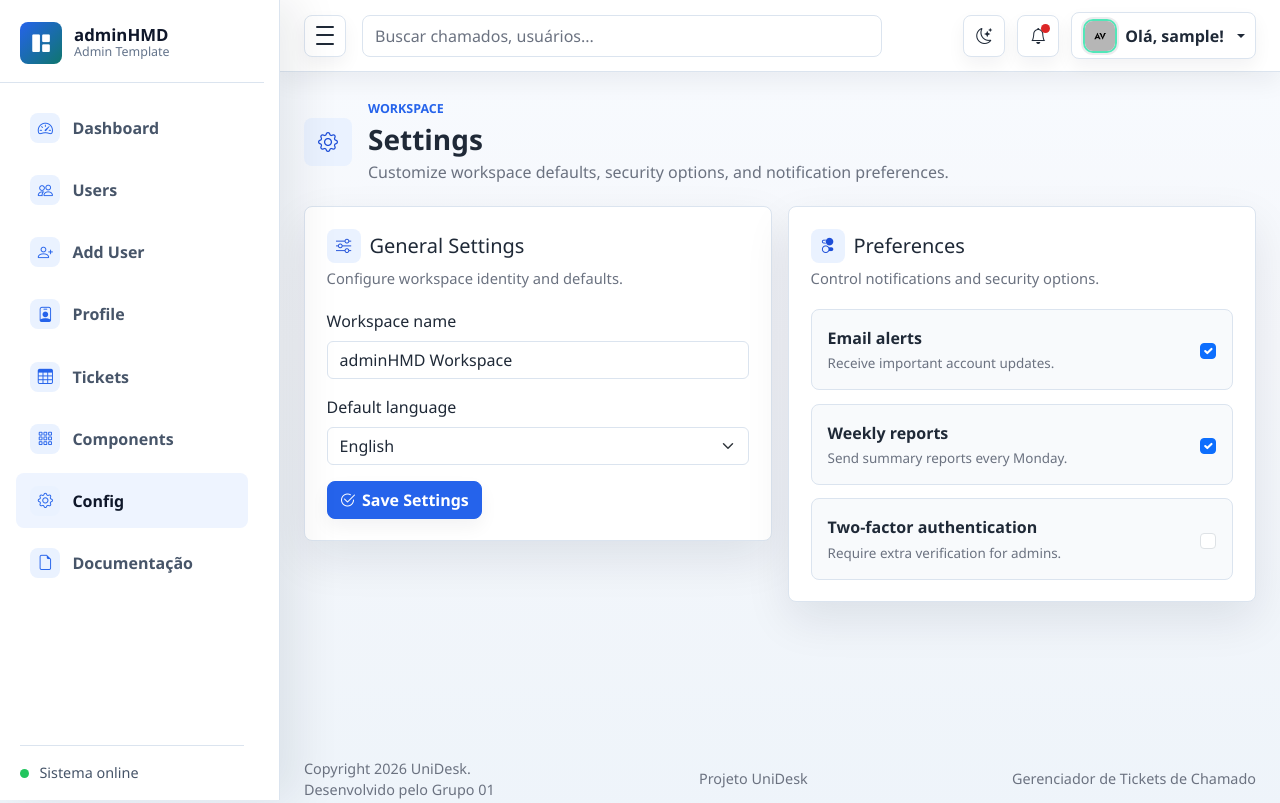
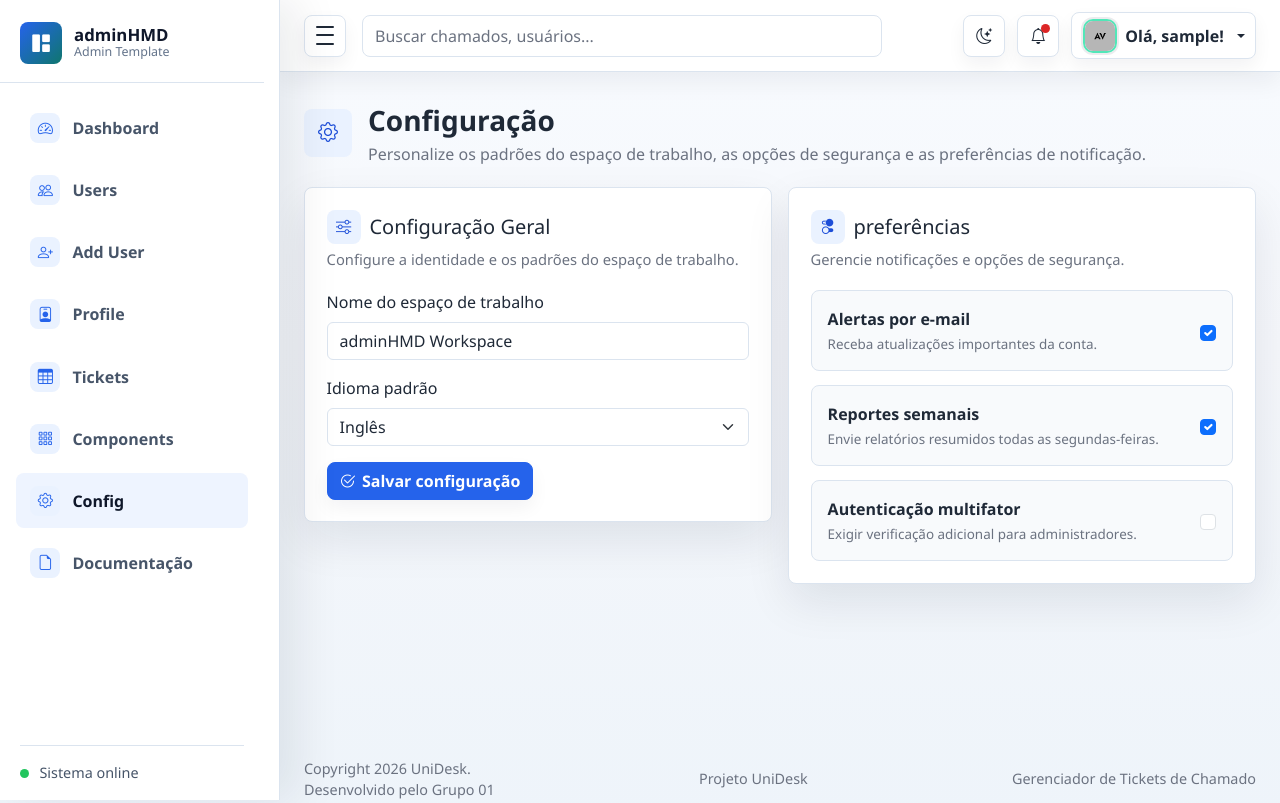
Before and after one commit to TolbyOwl/Semestre-6---Desenvolvimento-de-Sistema, a Flask app: page /config in a window 1280 px wide. Shown: the top 803 px of the page. Run offline with Flask 3, Linux system fonts and the light colour scheme; the visitor is signed in with stand-in values (Sample User, id 1); some libraries are stand-ins or nearby versions.

Commit message:
Tradução da página de configuração
- tradução dos textos

Pendências:
- Sem pendências da tarefa nesse arquivo

```diff
--- a/templates/it_dash/config.html
+++ b/templates/it_dash/config.html
@@ -9,11 +9,10 @@
           ><i class="bi bi-gear" aria-hidden="true"></i
         ></span>
         <div>
-          <p class="eyebrow mb-1">Workspace</p>
-          <h1 class="h3 mb-1">Settings</h1>
+          <p class="eyebrow mb-1"></p>
+          <h1 class="h3 mb-1">Configuração</h1>
           <p class="text-muted mb-0">
-            Customize workspace defaults, security options, and notification
-            preferences.
+            Personalize os padrões do espaço de trabalho, as opções de segurança e as preferências de notificação.
           </p>
         </div>
       </div>
@@ -26,15 +25,15 @@
             <div>
               <h2 class="h5 mb-1 section-title">
                 <i class="bi bi-sliders" aria-hidden="true"></i
-                ><span>General Settings</span>
+                ><span>Configuração Geral</span>
               </h2>
               <p class="text-muted mb-0">
-                Configure workspace identity and defaults.
+                Configure a identidade e os padrões do espaço de trabalho.
               </p>
             </div>
           </div>
           <div class="mb-3">
-            <label class="form-label" for="workspaceName">Workspace name</label
+            <label class="form-label" for="workspaceName">Nome do espaço de trabalho</label
             ><input
               class="form-control"
               id="workspaceName"
@@ -42,19 +41,19 @@
               value="adminHMD Workspace"
               required
             />
-            <div class="invalid-feedback">Workspace name is required.</div>
+            <div class="invalid-feedback">O nome do espaço de trabalho é obrigatório.</div>
           </div>
           <div class="mb-3">
             <label class="form-label" for="defaultLanguage"
-              >Default language</label
+              >Idioma padrão</label
             ><select class="form-select" id="defaultLanguage">
-              <option selected>English</option>
-              <option>Bangla</option>
-              <option>Spanish</option>
+              <option selected>Inglês</option>
+              <option>Português</option>
+              <option>Espanhol</option>
             </select>
           </div>
           <button class="btn btn-primary" type="submit">
-            <i class="bi bi-check2-circle" aria-hidden="true"></i> Save Settings
+            <i class="bi bi-check2-circle" aria-hidden="true"></i> Salvar configuração
           </button>
         </form>
       </div>
@@ -64,30 +63,30 @@
             <div>
               <h2 class="h5 mb-1 section-title">
                 <i class="bi bi-toggles2" aria-hidden="true"></i
-                ><span>Preferences</span>
+                ><span>preferências</span>
               </h2>
               <p class="text-muted mb-0">
-                Control notifications and security options.
+                Gerencie notificações e opções de segurança.
               </p>
             </div>
           </div>
           <div class="settings-list">
             <label class="settings-row"
               ><span
-                ><strong>Email alerts</strong
-                ><small>Receive important account updates.</small></span
+                ><strong>Alertas por e-mail</strong
+                ><small>Receba atualizações importantes da conta.</small></span
               ><input class="form-check-input" type="checkbox" checked
             /></label>
             <label class="settings-row"
               ><span
-                ><strong>Weekly reports</strong
-                ><small>Send summary reports every Monday.</small></span
+                ><strong>Reportes semanais</strong
+                ><small>Envie relatórios resumidos todas as segundas-feiras.</small></span
               ><input class="form-check-input" type="checkbox" checked
             /></label>
             <label class="settings-row"
               ><span
-                ><strong>Two-factor authentication</strong
-                ><small>Require extra verification for admins.</small></span
+                ><strong>Autenticação multifator</strong
+                ><small>Exigir verificação adicional para administradores.</small></span
               ><input class="form-check-input" type="checkbox"
             /></label>
           </div>
```
